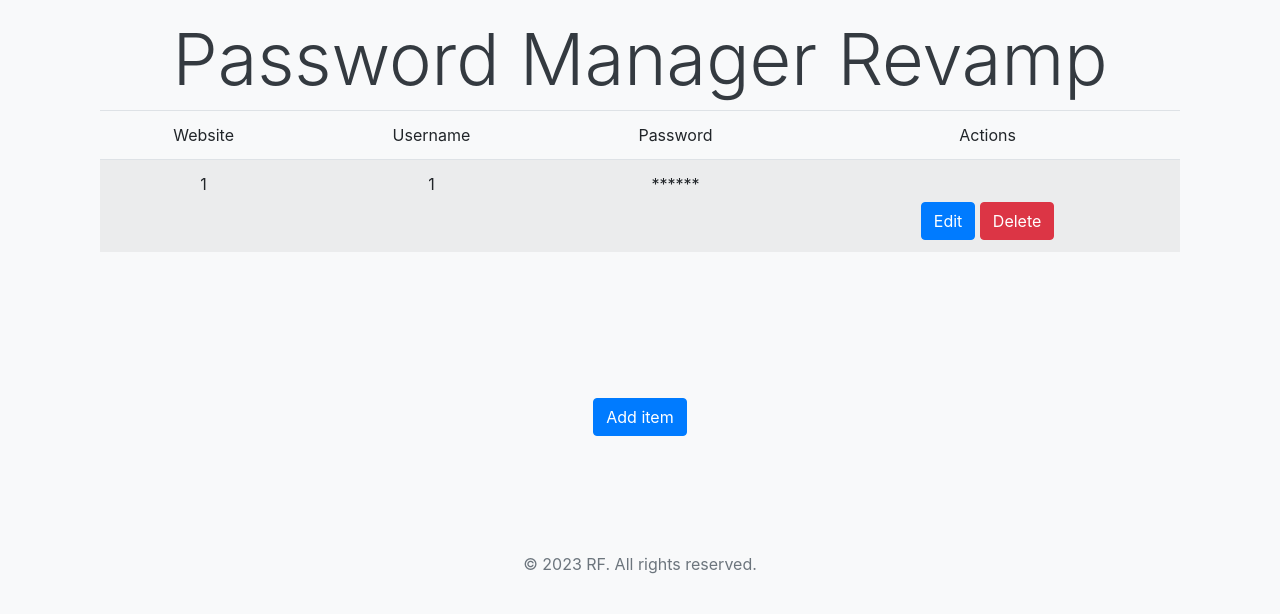
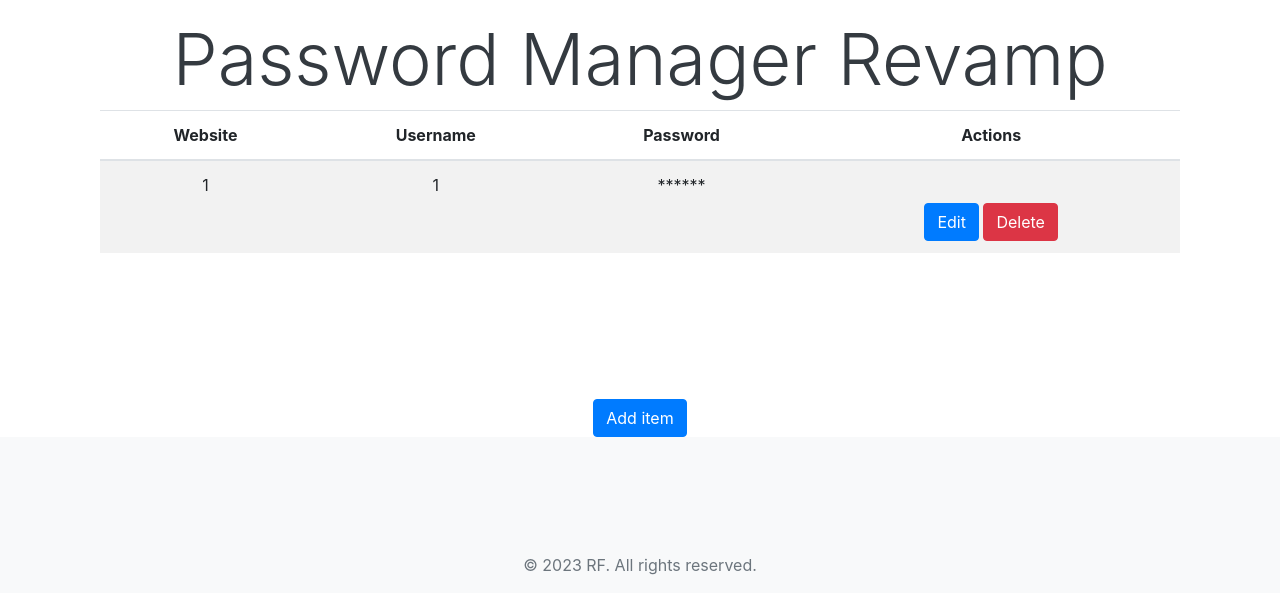
Before and after one commit to rodolfofrainer/passwordVaultRevamp, a Django app: template vaultApp/templates/vaultApp/index_loggedin.html in a window 1280 px wide. Shown: the part 84-698 px from the top of the page. Run offline with Django 4.2, Linux system fonts and the light colour scheme; the template is opened without the code that fills it: values that come from a table or form of the project are taken from there, others are empty; data comes from the database, SQL or seed files in the repository; both versions use the stored data as it was after the commit; tables that the repository leaves empty hold one stand-in row (values such as "Sample post"); some libraries are stand-ins or nearby versions.

Commit message:
improve vault ui

```diff
--- a/static/css/style.css
+++ b/static/css/style.css
@@ -1,4 +1,4 @@
-body {
+.body {
   background-color: #f8f9fa;
 }
 
@@ -25,6 +25,13 @@ p {
   cursor: pointer;
 }
 
+.password-container {
+  align-items: center;
+}
+
+.button-container {
+  margin-left: 10px;
+}
 .copy-password-button {
   display: none;
 }
--- a/static/js/script.js
+++ b/static/js/script.js
@@ -1,9 +1,11 @@
+$(document).ready(function () {
   $("#confirmDeleteModal").on("show.bs.modal", function (event) {
     var button = $(event.relatedTarget);
     var vaultItemId = button.data("vaultitemid");
     var form = $("#deleteForm");
     var actionUrl = form.attr("action").replace("0", vaultItemId);
     form.attr("action", actionUrl);
+  });
 });
 
 function togglePasswordVisibility(itemId) {
@@ -13,8 +15,7 @@ function togglePasswordVisibility(itemId) {
   if (passwordElement.classList.contains("password-hidden")) {
     passwordElement.classList.remove("password-hidden");
     passwordElement.textContent = passwordValue;
-    document.getElementById("copyButton" + itemId).style.display =
-      "inline-block";
+    document.getElementById("copyButton" + itemId).style.display = "inline-block";
   } else {
     passwordElement.classList.add("password-hidden");
     passwordElement.textContent = "******";
--- a/vaultApp/templates/vaultApp/index_loggedin.html
+++ b/vaultApp/templates/vaultApp/index_loggedin.html
@@ -11,10 +11,10 @@
       <table class="table table-striped">
         <thead>
           <tr>
-            <td>Website</td>
-            <td>Username</td>
-            <td>Password</td>
-            <td>Actions</td>
+            <th>Website</th>
+            <th>Username</th>
+            <th>Password</th>
+            <th>Actions</th>
           </tr>
         </thead>
         <tbody>
@@ -24,6 +24,7 @@
                 <td>{{ item.vault_item_website }}</td>
                 <td>{{ item.vault_item_username }}</td>
                 <td>
+                  <div class="password-container">
                     <span
                       onclick="togglePasswordVisibility({{ item.id }})"
                       id="password{{ item.id }}"
@@ -35,12 +36,13 @@
                     <br>
                     <button
                       type="button"
-                    class="btn btn-sm btn-secondary hidden copy-password-button"
+                      class="btn btn-sm btn-secondary copy-password-button"
                       id="copyButton{{ item.id }}"
                       onclick="copyPasswordToClipboard({{ item.id }})"
                     >
                       Copy
                     </button>
+                  </div>
                 </td>
                 <td>
                   <button type="button" class="btn btn-primary">Edit</button>
```
Also changed, not shown: db.sqlite3. Lines whose indentation alone changed are shown as unchanged.
